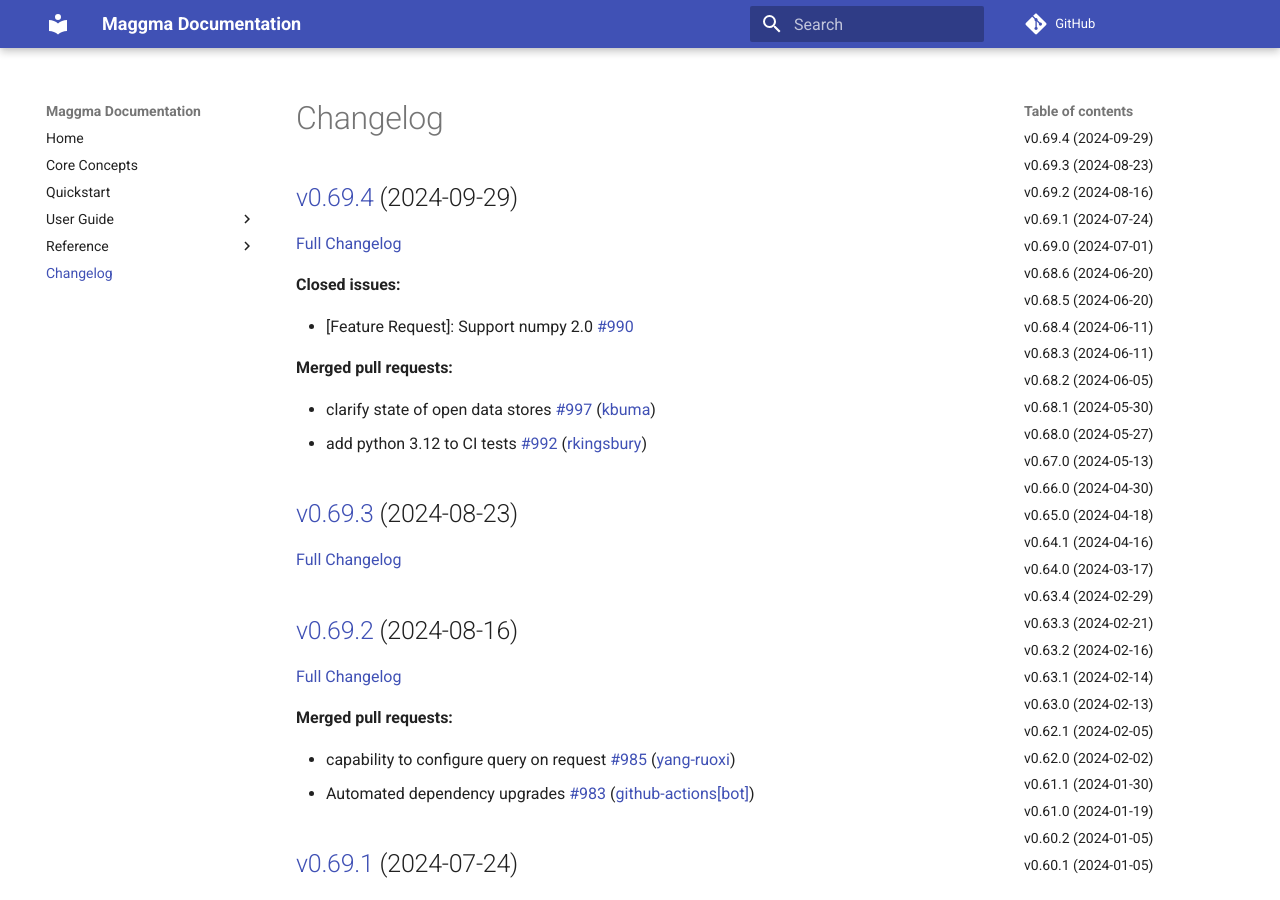
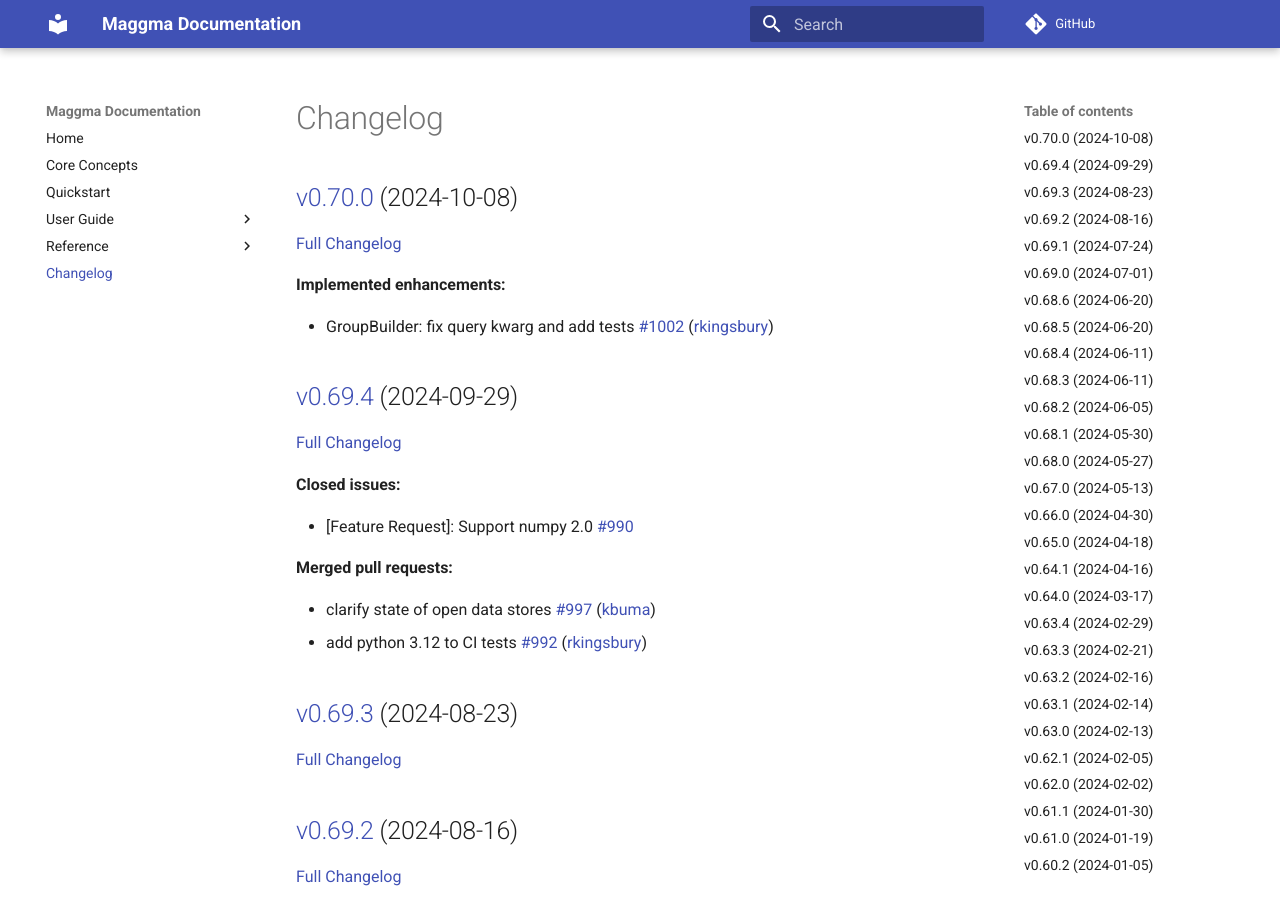
Before and after one commit to materialsproject/maggma, an MkDocs documentation site: the page built from docs/CHANGELOG.md, in a window 1280 px wide and 900 px high. Built offline with MkDocs 1.6.1 and Material for MkDocs 9.7.7, drawn with Linux system fonts in a browser that asks for light colours; comment, search, counter and statistics services are not loaded; some of the changed text lies outside the part shown.

Commit message:
Updated CHANGELOG.md

```diff
--- a/docs/CHANGELOG.md
+++ b/docs/CHANGELOG.md
@@ -1,4 +1,12 @@
 # Changelog
+
+## [v0.70.0](https://github.com/materialsproject/maggma/tree/v0.70.0) (2024-10-08)
+
+[Full Changelog](https://github.com/materialsproject/maggma/compare/v0.69.4...v0.70.0)
+
+**Implemented enhancements:**
+
+- GroupBuilder: fix query kwarg and add tests [\#1002](https://github.com/materialsproject/maggma/pull/1002) ([rkingsbury](https://github.com/rkingsbury))
 
 ## [v0.69.4](https://github.com/materialsproject/maggma/tree/v0.69.4) (2024-09-29)
 
@@ -361,7 +369,7 @@
 
 ## [v0.57.0](https://github.com/materialsproject/maggma/tree/v0.57.0) (2023-09-26)
 
-[Full Changelog](https://github.com/materialsproject/maggma/compare/v0.56.0...v0.57.0)
+[Full Changelog](https://github.com/materialsproject/maggma/compare/v0.55.0...v0.57.0)
 
 **Merged pull requests:**
 
@@ -371,13 +379,13 @@
 - Automated dependency upgrades [\#860](https://github.com/materialsproject/maggma/pull/860) ([github-actions[bot]](https://github.com/apps/github-actions))
 - Update @arosen93 to @Andrew-S-Rosen [\#859](https://github.com/materialsproject/maggma/pull/859) ([Andrew-S-Rosen](https://github.com/Andrew-S-Rosen))
 
+## [v0.55.0](https://github.com/materialsproject/maggma/tree/v0.55.0) (2023-09-06)
+
+[Full Changelog](https://github.com/materialsproject/maggma/compare/v0.56.0...v0.55.0)
+
 ## [v0.56.0](https://github.com/materialsproject/maggma/tree/v0.56.0) (2023-09-06)
 
-[Full Changelog](https://github.com/materialsproject/maggma/compare/v0.55.0...v0.56.0)
-
-## [v0.55.0](https://github.com/materialsproject/maggma/tree/v0.55.0) (2023-09-06)
-
-[Full Changelog](https://github.com/materialsproject/maggma/compare/v0.54.0...v0.55.0)
+[Full Changelog](https://github.com/materialsproject/maggma/compare/v0.54.0...v0.56.0)
 
 **Closed issues:**
 
@@ -418,19 +426,19 @@
 
 ## [v0.53.0](https://github.com/materialsproject/maggma/tree/v0.53.0) (2023-08-02)
 
-[Full Changelog](https://github.com/materialsproject/maggma/compare/v0.52.1...v0.53.0)
+[Full Changelog](https://github.com/materialsproject/maggma/compare/v0.52.2...v0.53.0)
 
 **Merged pull requests:**
 
 - allow \>5GB and turn on multi-part uploads for AWS [\#829](https://github.com/materialsproject/maggma/pull/829) ([kbuma](https://github.com/kbuma))
 
+## [v0.52.2](https://github.com/materialsproject/maggma/tree/v0.52.2) (2023-08-02)
+
+[Full Changelog](https://github.com/materialsproject/maggma/compare/v0.52.1...v0.52.2)
+
 ## [v0.52.1](https://github.com/materialsproject/maggma/tree/v0.52.1) (2023-08-02)
 
-[Full Changelog](https://github.com/materialsproject/maggma/compare/v0.52.2...v0.52.1)
-
-## [v0.52.2](https://github.com/materialsproject/maggma/tree/v0.52.2) (2023-08-02)
-
-[Full Changelog](https://github.com/materialsproject/maggma/compare/v0.52.0...v0.52.2)
+[Full Changelog](https://github.com/materialsproject/maggma/compare/v0.52.0...v0.52.1)
 
 **Merged pull requests:**
 
@@ -988,23 +996,23 @@
 
 ## [v0.44.1](https://github.com/materialsproject/maggma/tree/v0.44.1) (2022-03-08)
 
-[Full Changelog](https://github.com/materialsproject/maggma/compare/v0.44.0...v0.44.1)
+[Full Changelog](https://github.com/materialsproject/maggma/compare/v0.42.0...v0.44.1)
 
 **Merged pull requests:**
 
 - added localhost test for MongoURIStore [\#595](https://github.com/materialsproject/maggma/pull/595) ([jmmshn](https://github.com/jmmshn))
 
+## [v0.42.0](https://github.com/materialsproject/maggma/tree/v0.42.0) (2022-03-07)
+
+[Full Changelog](https://github.com/materialsproject/maggma/compare/v0.43.0...v0.42.0)
+
+## [v0.43.0](https://github.com/materialsproject/maggma/tree/v0.43.0) (2022-03-07)
+
+[Full Changelog](https://github.com/materialsproject/maggma/compare/v0.44.0...v0.43.0)
+
 ## [v0.44.0](https://github.com/materialsproject/maggma/tree/v0.44.0) (2022-03-07)
 
-[Full Changelog](https://github.com/materialsproject/maggma/compare/v0.43.0...v0.44.0)
-
-## [v0.43.0](https://github.com/materialsproject/maggma/tree/v0.43.0) (2022-03-07)
-
-[Full Changelog](https://github.com/materialsproject/maggma/compare/v0.42.0...v0.43.0)
-
-## [v0.42.0](https://github.com/materialsproject/maggma/tree/v0.42.0) (2022-03-07)
-
-[Full Changelog](https://github.com/materialsproject/maggma/compare/v0.41.1...v0.42.0)
+[Full Changelog](https://github.com/materialsproject/maggma/compare/v0.41.1...v0.44.0)
 
 **Merged pull requests:**
 
@@ -1084,19 +1092,19 @@
 
 ## [v0.36.0](https://github.com/materialsproject/maggma/tree/v0.36.0) (2021-12-06)
 
-[Full Changelog](https://github.com/materialsproject/maggma/compare/v0.35.0...v0.36.0)
+[Full Changelog](https://github.com/materialsproject/maggma/compare/v0.34.0...v0.36.0)
 
 **Merged pull requests:**
 
 - Added on-disk MongoDB compatible MontyStore [\#514](https://github.com/materialsproject/maggma/pull/514) ([utf](https://github.com/utf))
 
+## [v0.34.0](https://github.com/materialsproject/maggma/tree/v0.34.0) (2021-12-01)
+
+[Full Changelog](https://github.com/materialsproject/maggma/compare/v0.35.0...v0.34.0)
+
 ## [v0.35.0](https://github.com/materialsproject/maggma/tree/v0.35.0) (2021-12-01)
 
-[Full Changelog](https://github.com/materialsproject/maggma/compare/v0.34.0...v0.35.0)
-
-## [v0.34.0](https://github.com/materialsproject/maggma/tree/v0.34.0) (2021-12-01)
-
-[Full Changelog](https://github.com/materialsproject/maggma/compare/v0.33.2...v0.34.0)
+[Full Changelog](https://github.com/materialsproject/maggma/compare/v0.33.2...v0.35.0)
 
 **Merged pull requests:**
 
```
